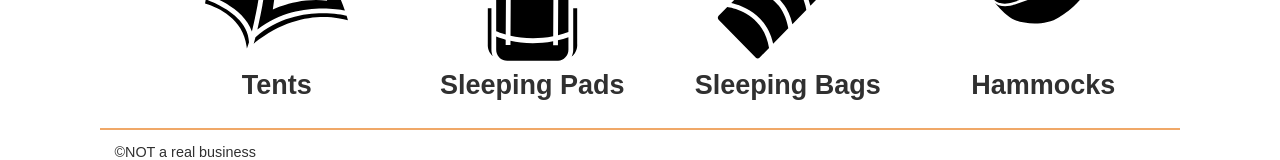
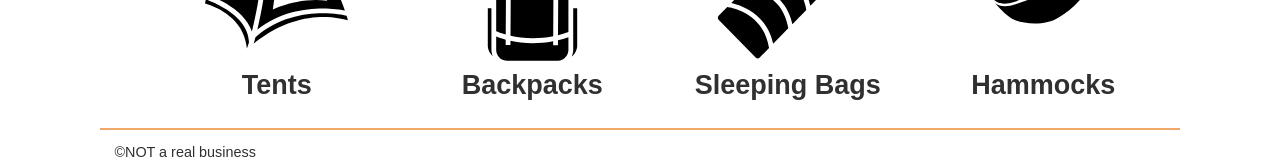
Before and after one commit to jwatkinsm/WDD330-Sleepoutside, a website built with Vite: page src/index.html in a window 1280 px wide. Shown: the part 758-918 px from the top of the page. Built offline with nearby package versions, Linux system fonts and the light colour scheme; no server answers.

Commit message:
changed sleeping pads to backpacks

```diff
--- a/src/index.html
+++ b/src/index.html
@@ -41,7 +41,7 @@
           <li>
             <a href="product-list/index.html?category=backpacks">
               <img src="/images/icons/noun_carrier bag_3544771.svg" alt="Sleeping Pad Icon from Noun Project: Mustofa Bayu"/>
-              <h2>Sleeping Pads</h2>
+              <h2>Backpacks</h2>
             </a>
           </li>
           <li>
```
